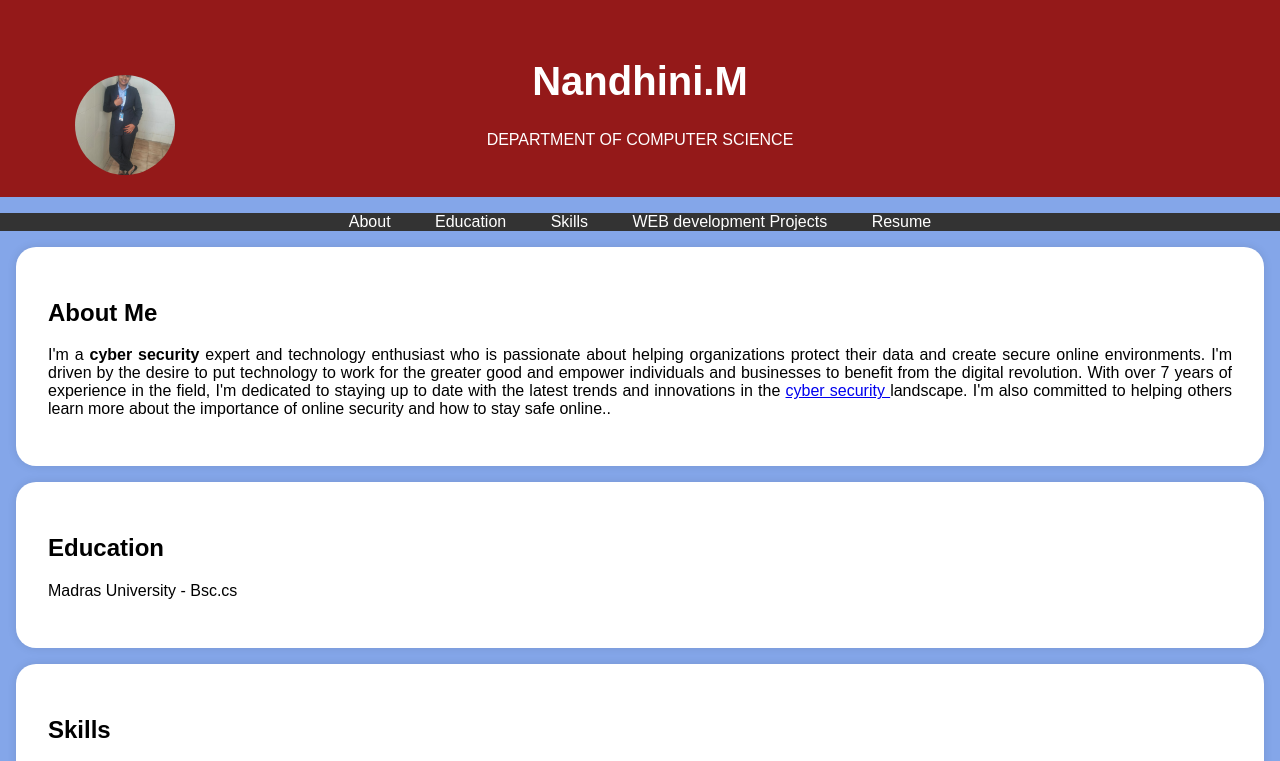
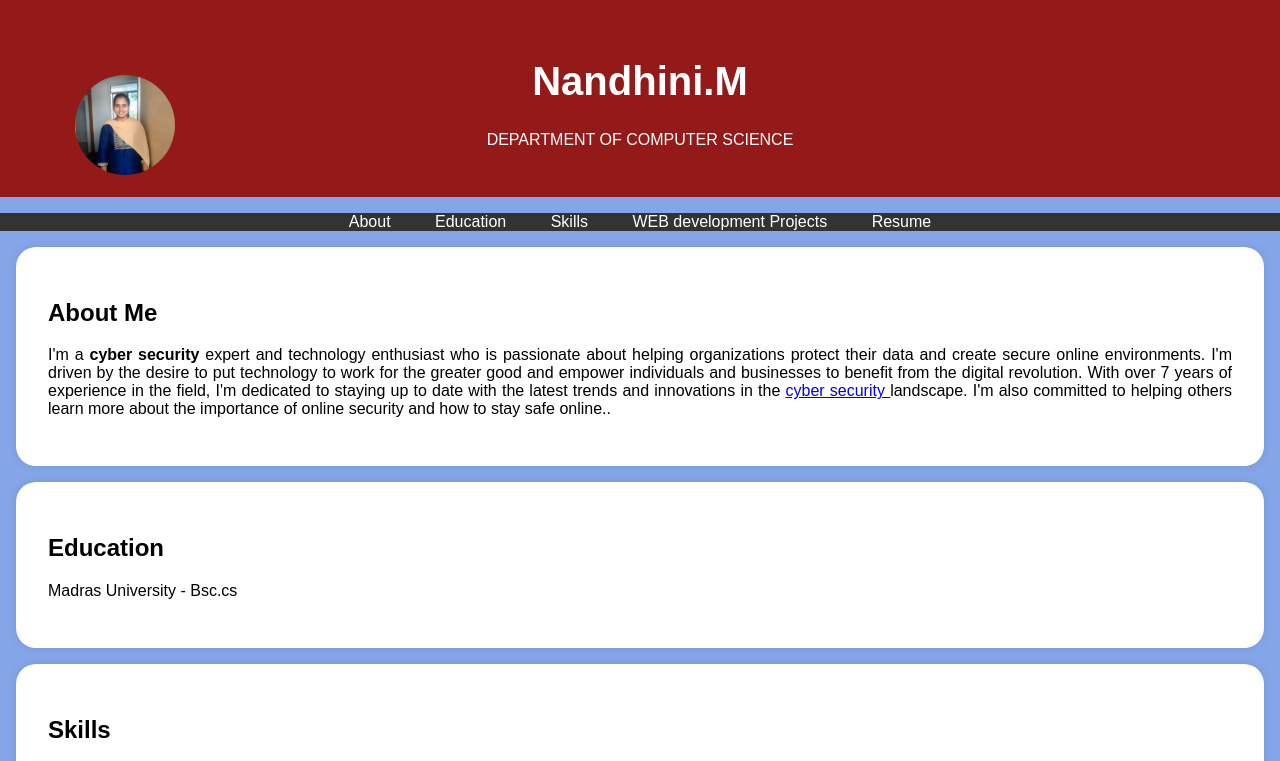
Before and after one commit to nandhinimohan10/Nandhini, a plain HTML site: page index.html in a window 1280 px wide. Shown: the top 761 px of the page. Drawn offline with Linux system fonts and the light colour scheme.

Commit message:
Update index.html

```diff
--- a/index.html
+++ b/index.html
@@ -95,7 +95,7 @@
     <header>
         <div class="header-content">
             <!-- Add your profile picture here -->
-            <img src="Screenshot_20250322-074013.jpg" alt="Your Profile Picture" class="profile-picture">
+            <img src="IMG-20250322-WA0012.jpg" alt="Your Profile Picture" class="profile-picture">
             <h1>Nandhini.M</h1>
             <p>DEPARTMENT OF COMPUTER SCIENCE </p>
         </div>
```
